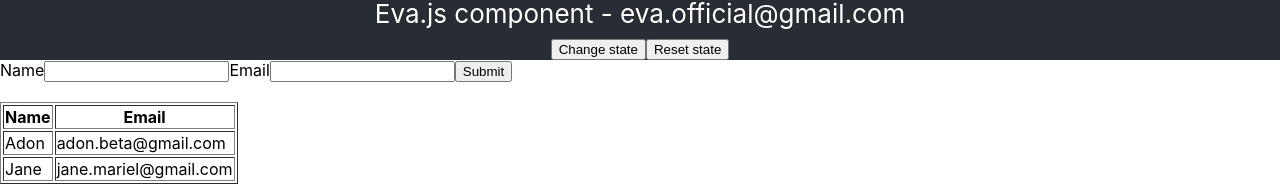
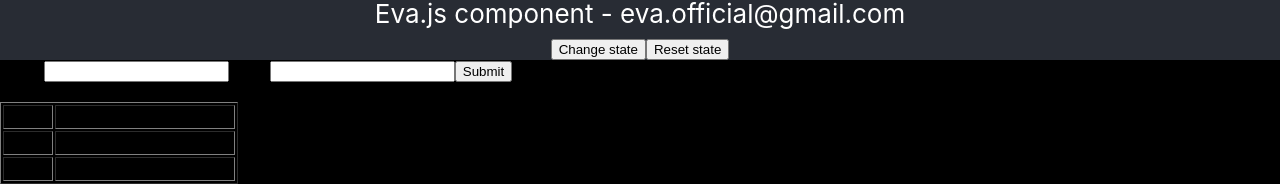
Before and after one commit to GuilhermeBorges3Ddev/ReactWithAPI, a React (Create React App) app in the folder projeto-inicial/: page /user in a window 1280 px wide. Shown: the part 965-1149 px from the top of the page. Built offline with nearby package versions, Linux system fonts and the light colour scheme.

Commit message:
User.css added to edit the table with colors and the correct position

```diff
--- /dev/null
+++ b/projeto-inicial/src/pages/user/User.css
@@ -0,0 +1,3 @@
+.list-table{
+    background-color: black !important;
+}
--- a/projeto-inicial/src/pages/user/User.js
+++ b/projeto-inicial/src/pages/user/User.js
@@ -1,5 +1,7 @@
 import React, { Component } from 'react'
 import UserForm from './UserForm';
+
+import './User.css';
 
 class User extends Component {
   render() {
@@ -14,10 +16,10 @@ class User extends Component {
           }
       ]
     return (
-      <div>
+      <div className="list-table text-white">
         <UserForm></UserForm>
         <br />
-        <table className="d-flex justify-content-center bg-dark" border="1">
+        <table border="1">
             <tr>
                 <th>Name</th>
                 <th>Email</th>
```
